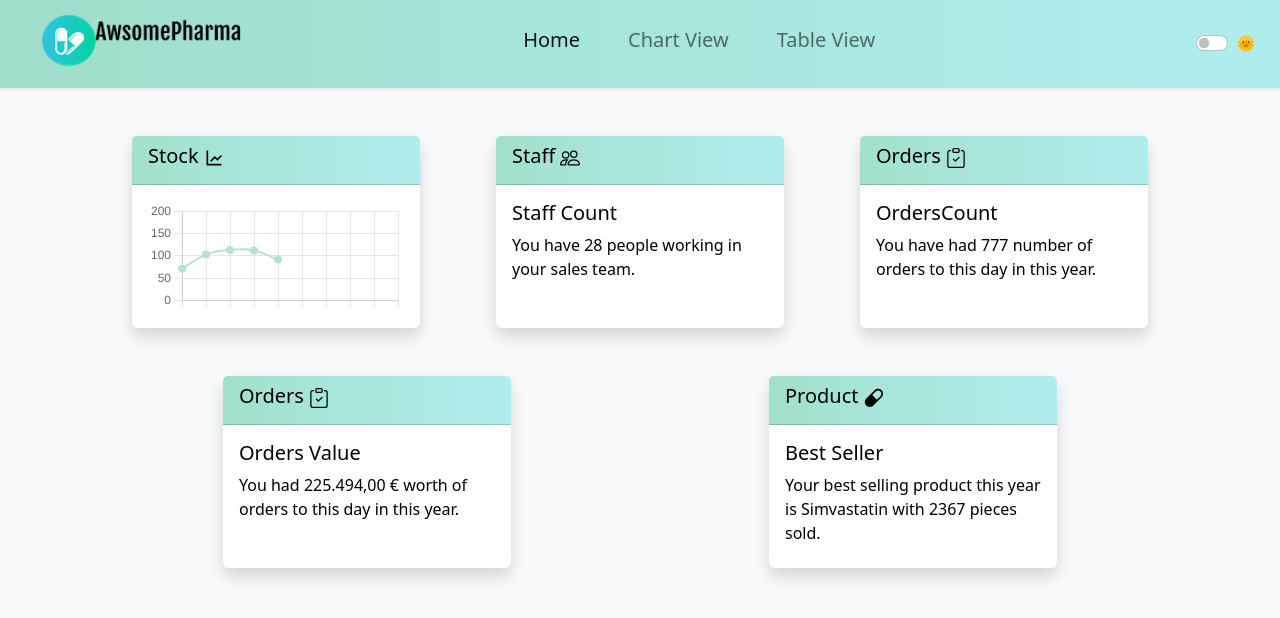
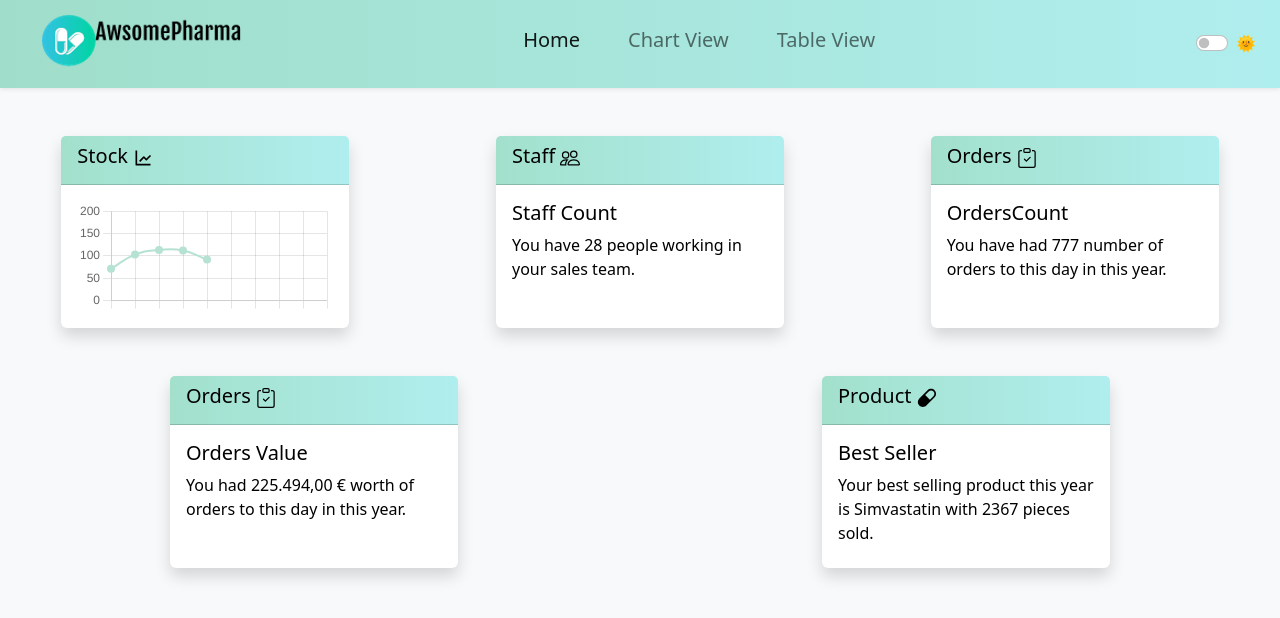
Before and after one commit to geriszabo/react-dashboard, a React (Vite) app: page / in a window 1280 px wide. Shown: the top 618 px of the page. Built offline with nearby package versions, Linux system fonts and the light colour scheme.

Commit message:
responsivity bug on home screen fixed

```diff
--- a/src/App.jsx
+++ b/src/App.jsx
@@ -31,10 +31,10 @@ function App() {
   const [darkModeOn, setDarkModeOn] = useState(false);
 
   return (
-    <div className={`bg-${darkModeOn ? "dark" : "light"}`}>
+    <div id="outer" className={` h-100 bg-${darkModeOn ? "dark" : "light"}`}>
       <AppContext.Provider value={{ darkModeOn, setDarkModeOn, colorTheme }}>
         <NavBar></NavBar>
-        <Container className="vh-100">
+
           <Routes>
             <Route
               path="/barchart"
@@ -43,7 +43,7 @@ function App() {
             <Route path="/table" element={<Table></Table>}></Route>
             <Route path="/" element={<Home></Home>}></Route>
           </Routes>
-        </Container>
+
       </AppContext.Provider>
     </div>
   );
--- a/src/components/Diagram.jsx
+++ b/src/components/Diagram.jsx
@@ -44,7 +44,7 @@ export function Diagram() {
 
 
   return (
-    <div>
+    <>
       <DropdownButton
         as={ButtonGroup}
         size="sm"
@@ -98,6 +98,6 @@ export function Diagram() {
           maxHeight: "60vh",
         }}
       ></Bar>
-    </div>
+    </>
   );
 }
--- a/src/components/Stats.jsx
+++ b/src/components/Stats.jsx
@@ -42,11 +42,9 @@ export default function Stats() {
   };
 
   return (
-    <Container
-      fluid
-      className={`justify-content-center align-items-center  ${
-        darkModeOn && "bg-dark"
-      }`}
+    <div
+
+      className={darkModeOn ? "bg-dark" : "bg-light"}
       style={{
         color: darkModeOn ? colorTheme.dark.font : colorTheme.light.font,
       }}
@@ -236,6 +234,6 @@ export default function Stats() {
           </Card>
         </Col>
       </Row>
-    </Container>
+    </div>
   );
 }
--- a/src/pages/Home.jsx
+++ b/src/pages/Home.jsx
@@ -4,8 +4,8 @@ import { Container } from 'react-bootstrap'
 
 export function Home() {
   return (
-    <Container className='h-100'>
+    <div className='vh-100'>
       <Stats></Stats>
-    </Container>
+    </div>
   )
 }
```
